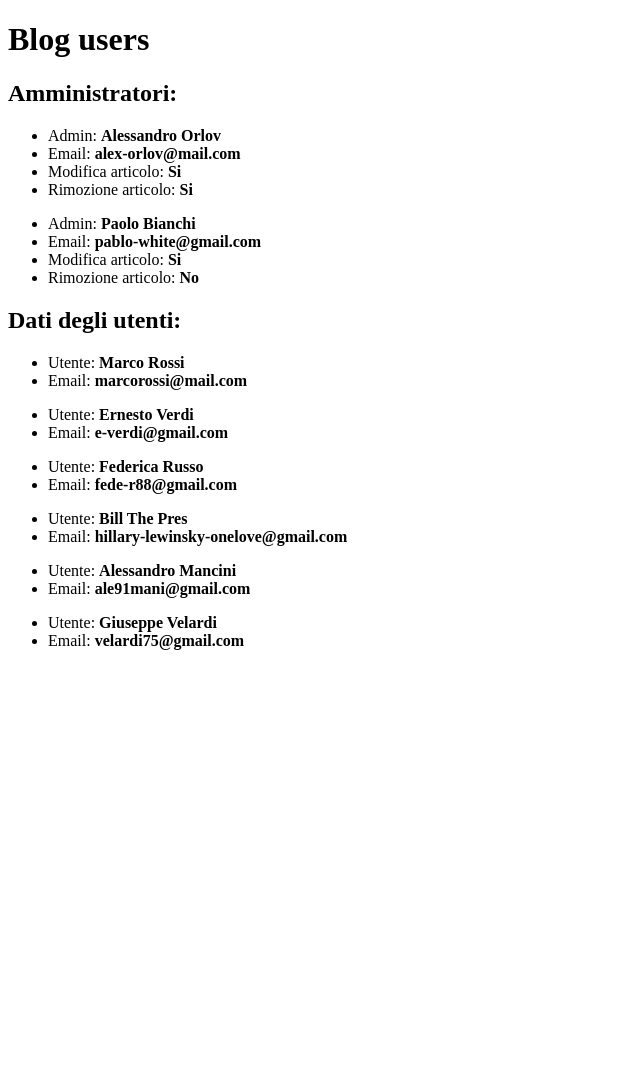
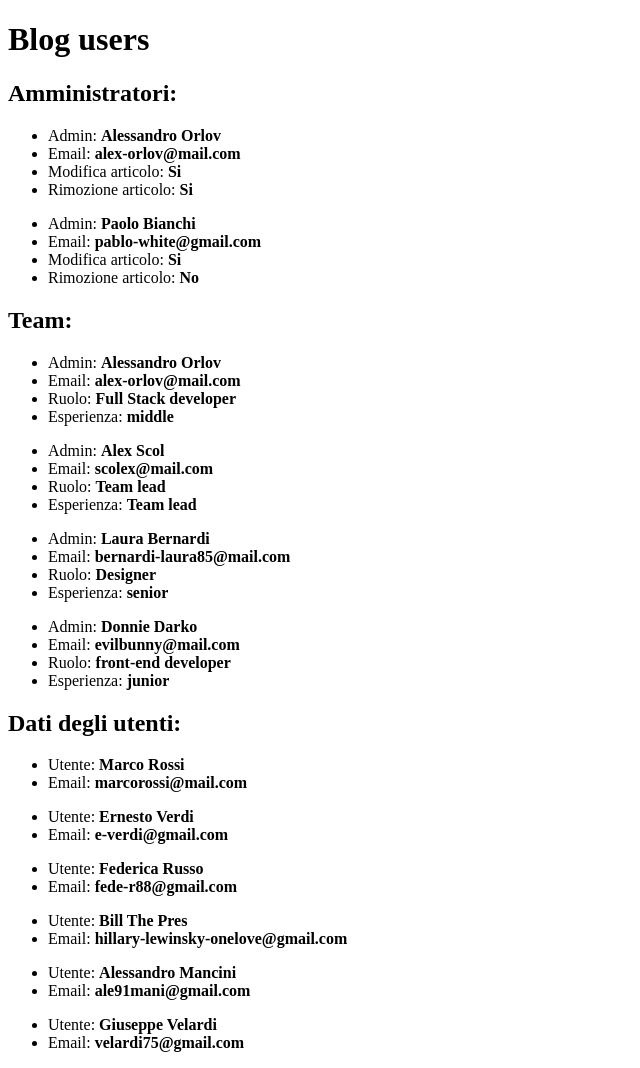
Before and after one commit to alessandro-orlov/php-oop-1, a PHP site: page / in a window 1280 px wide. Shown: the whole page, without its empty margins (0-640 px from the left). Before the commit the page ends 650 px from the top, so only its background shows below. Run offline with PHP 8.4, Linux system fonts and the light colour scheme.

Commit message:
aggiunta classe Employee

```diff
--- a/Administrator.php
+++ b/Admins.php
@@ -1,15 +1,15 @@
 <?php
 // Classe Administrator
-class Admin extends User {
+class Admins extends User {
 
   public $edit_article;
   public $delete_article;
 
-  public function editRight() {
+  public function getEditRight() {
     return $this->edit_article;
   }
 
-  public function deleteRight() {
+  public function getDeleteRight() {
     return $this->delete_article;
   }
 }
--- /dev/null
+++ b/Employee.php
@@ -0,0 +1,27 @@
+<?php
+class Employee extends User {
+
+  public $position;
+  public $experience = 0;
+
+  public function getPosition() {
+    return $this->position;
+  }
+
+  public function setExperience($anni) {
+    if ($anni > 10) {
+      $this->experience = 'Team lead';
+    } elseif ($anni > 5) {
+      $this->experience = 'senior';
+    } elseif ($anni > 3) {
+      $this->experience = 'middle';
+    } elseif ($anni <= 2) {
+      $this->experience = 'junior';
+    }
+  }
+
+  public function getExperience() {
+    return $this->experience;
+  }
+}
+?>
--- a/database.php
+++ b/database.php
@@ -33,6 +33,37 @@
     ],
   ];
 
+  $employees = [
+    [
+      'nome' => 'Alessandro',
+      'cognome' => 'Orlov',
+      'email' => 'alex-orlov@mail.com',
+      'Ruolo' => 'Full Stack developer',
+      'Anni di esperienza' => 4,
+    ],
+    [
+      'nome' => 'Alex',
+      'cognome' => 'Scol',
+      'email' => 'scolex@mail.com',
+      'Ruolo' => 'Team lead',
+      'Anni di esperienza' => 15,
+    ],
+    [
+      'nome' => 'Laura',
+      'cognome' => 'Bernardi',
+      'email' => 'bernardi-laura85@mail.com',
+      'Ruolo' => 'Designer',
+      'Anni di esperienza' => 6,
+    ],
+    [
+      'nome' => 'Donnie',
+      'cognome' => 'Darko',
+      'email' => 'evilbunny@mail.com',
+      'Ruolo' => 'front-end developer',
+      'Anni di esperienza' => 2,
+    ],
+  ];
+
   $amministratori = [
     [
       'nome' => 'Alessandro',
--- a/index.php
+++ b/index.php
@@ -1,7 +1,8 @@
 <?php
   include __DIR__ . '/database.php';
   require_once(__DIR__ . '/User.php');
-  require_once(__DIR__ . '/Administrator.php');
+  require_once(__DIR__ . '/Admins.php');
+  require_once(__DIR__ . '/Employee.php');
  ?>
 
 
@@ -19,14 +20,32 @@
         <!-- Stampo a schermo tutti i dati degli amministratori del blog -->
         <?php foreach ($amministratori as $admin) { ?>
           <ul>
-            <?php $singoloAdmin = new Admin($admin['nome'], $admin['cognome'], $admin['email']); ?>
+            <?php $singoloAdmin = new Admins($admin['nome'], $admin['cognome'], $admin['email']); ?>
             <?php $singoloAdmin->edit_article = $admin['Modifica articolo']; ?>
             <?php $singoloAdmin->delete_article = $admin['Elimina articolo']; ?>
 
             <li> Admin: <b><?php echo $singoloAdmin->userData(); ?> </b></li>
             <li> Email: <b><?php echo $singoloAdmin->userEmail(); ?> </b></li>
-            <li> Modifica articolo: <b><?php echo $singoloAdmin->editRight(); ?> </b></li>
-            <li> Rimozione articolo: <b><?php echo $singoloAdmin->deleteRight(); ?> </b></li>
+            <li> Modifica articolo: <b><?php echo $singoloAdmin->getEditRight(); ?> </b></li>
+            <li> Rimozione articolo: <b><?php echo $singoloAdmin->getDeleteRight(); ?> </b></li>
+          </ul>
+        <?php } ?>
+      </div>
+
+      <div>
+        <h2>Team:</h2>
+        <!-- Stampo a schermo tutti i dati degli amministratori del blog -->
+        <?php foreach ($employees as $employee) { ?>
+          <ul>
+            <?php $teamMember = new Employee($employee['nome'], $employee['cognome'], $employee['email']); ?>
+            <?php $teamMember->position = $employee['Ruolo']; ?>
+            <?php $exp = $teamMember->experience = $employee['Anni di esperienza']; ?>
+            <?php $teamMember->setExperience($exp);?>
+
+            <li> Admin: <b><?php echo $teamMember->userData(); ?> </b></li>
+            <li> Email: <b><?php echo $teamMember->userEmail(); ?> </b></li>
+            <li> Ruolo: <b><?php echo $teamMember->getPosition(); ?> </b></li>
+            <li> Esperienza: <b><?php echo $teamMember->getExperience(); ?> </b></li>
           </ul>
         <?php } ?>
       </div>
```
